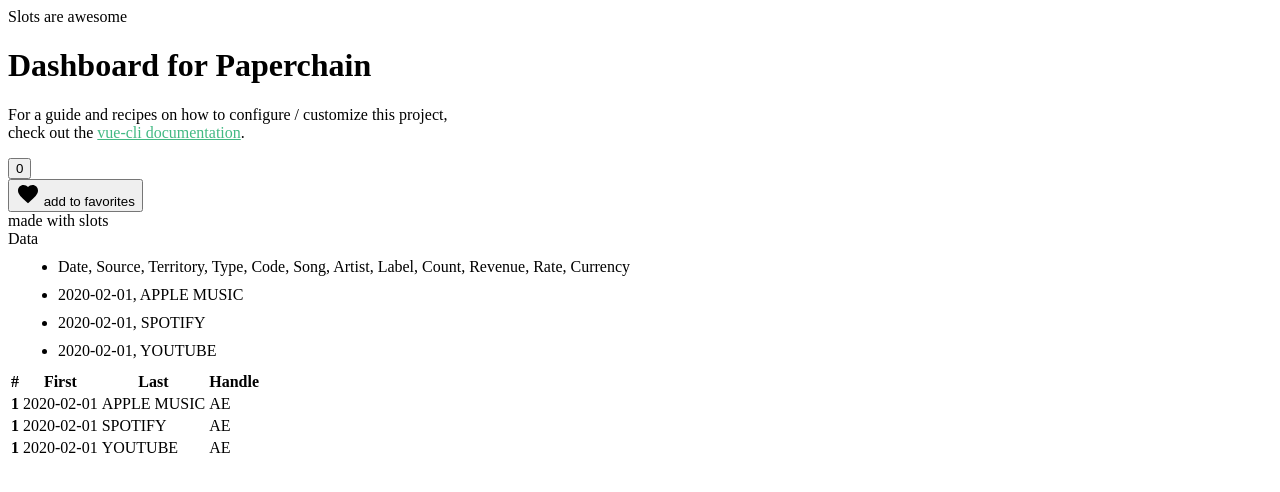
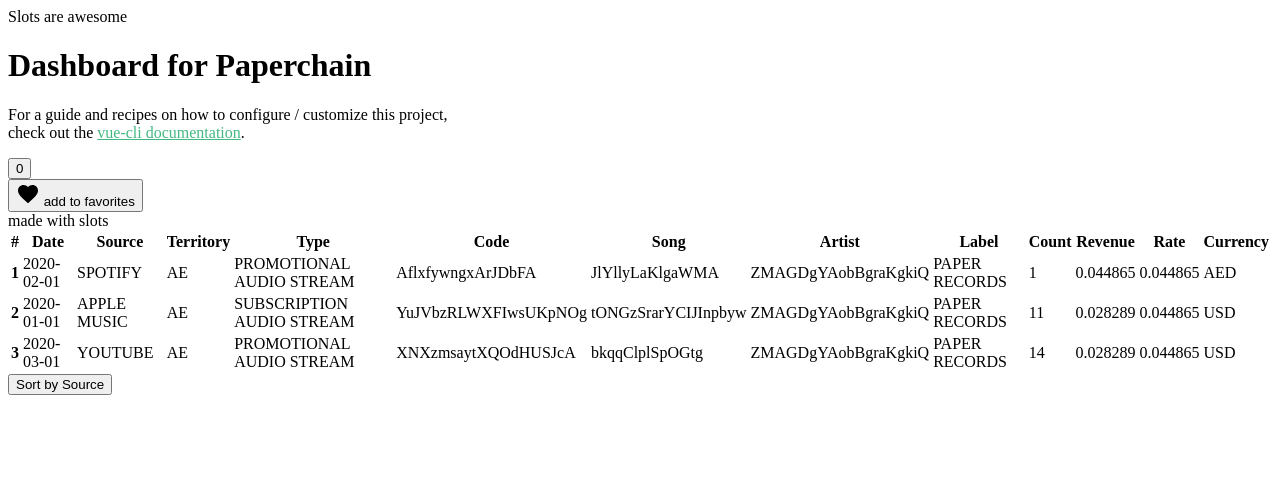
Before and after one commit to Morganhtrotter/Paperchain, a Vue app in the folder dashboard/: page / in a window 1280 px wide. Shown: the top 492 px of the page. Built offline with nearby package versions, Linux system fonts and the light colour scheme.

Commit message:
button to sort by source working

```diff
--- a/dashboard/src/App.vue
+++ b/dashboard/src/App.vue
@@ -10,19 +10,19 @@
         </AppButton>
       </template>
     </AppLayout>
-    <AppUserList>
+    <Table>
       <template #userlist="{list, count}">
         <pre>
           {{ count }}
           {{ list }}
         </pre>
       </template>
-    </AppUserList>
+    </Table>
   </div>
 </template>
 
 <script>
-import AppUserList from './components/AppUserList.vue';
+import Table from './components/Table.vue';
 import AppLayout from './components/AppLayout.vue';
 import HelloWorld from './components/HelloWorld.vue';
 import AppButton from './components/AppButton.vue';
@@ -35,7 +35,7 @@ export default {
     AppButton,
     Icon,
     AppLayout,
-    AppUserList
+    Table
   },
   methods: {
     log() {
--- a/dashboard/src/components/AppUserList.vue
+++ /dev/null
@@ -1,73 +0,0 @@
-<template>
-  <section>
-    <slot name="title">Data</slot>
-      <ul class="userlist">
-        <li>
-          <div>
-            Date, Source, Territory, Type, Code, Song, Artist, Label, Count, Revenue, Rate, Currency
-          </div>
-        </li>
-        <li v-for="item in items" :key="item.isrc">
-          <slot name="listitem" :user="item">
-            <div>
-              <div>
-                <div>{{ item.metric_date }}, {{ item.source }}</div>
-              </div>
-            </div>
-          </slot>
-        </li>
-      </ul>
-      <table class="table">
-        <thead>
-          <tr>
-            <th scope="col">#</th>
-            <th scope="col">First</th>
-            <th scope="col">Last</th>
-            <th scope="col">Handle</th>
-          </tr>
-        </thead>
-        <tbody>
-          <tr v-for="item in items" :key="item.isrc">
-            <th scope="row">1</th>
-            <td>{{ item.metric_date}}</td>
-            <td>{{ item.source }}</td>
-            <td>{{ item.territory }}</td>
-          </tr>
-        </tbody>
-      </table>
-  </section>
-</template>
-
-<script>
-export default {
-  data() {
-    return {
-      items: [
-        {metric_date: "2020-02-01", source: "APPLE MUSIC", territory: "AE", metric_type: "PROMOTIONAL AUDIO STREAM", isrc: "AflxfywngxArJDbFA", asset_name: "JlYllyLaKlgaWMA", party_name: "ZMAGDgYAobBgraKgkiQ", label_name: "PAPER RECORDS", units: "1", amount: "0.044865", per_unit_rate: "0.044865", currency: "AED"},
-        {metric_date: "2020-02-01", source: "SPOTIFY", territory: "AE", metric_type: "SUBSCRIPTION AUDIO STREAM", isrc: "YuJVbzRLWXFIwsUKpNOg", asset_name: "tONGzSrarYCIJInpbyw", party_name: "ZMAGDgYAobBgraKgkiQ", label_name: "PAPER RECORDS", units: "11", amount: "0.028289", per_unit_rate: "0.044865", currency: "USD"},
-        {metric_date: "2020-02-01", source: "YOUTUBE", territory: "AE", metric_type: "PROMOTIONAL AUDIO STREAM", isrc: "XNXzmsaytXQOdHUSJcA", asset_name: "bkqqClplSpOGtg", party_name: "ZMAGDgYAobBgraKgkiQ", label_name: "PAPER RECORDS", units: "14", amount: "0.028289", per_unit_rate: "0.044865", currency: "USD"},
-      ]
-    }
-  }
-};
-</script>
-
-<style>
-.userlist {
-  margin: 10px;
-}
-.userlist img {
-  border-radius: 50%;
-  margin-right: 1rem;
-}
-.userlist li + li {
-  margin-top: 10px;
-}
-.userlist li > div {
-  display: flex;
-  align-items: center;
-}
-.userlist li div div {
-  flex: 1;
-}
-</style>
--- /dev/null
+++ b/dashboard/src/components/Table.vue
@@ -0,0 +1,79 @@
+<template>
+  <section>
+      <table class="table">
+        <thead>
+          <tr>
+            <th scope="col">#</th>
+            <th scope="col">Date</th>
+            <th scope="col">Source</th>
+            <th scope="col">Territory</th>
+            <th scope="col">Type</th>
+            <th scope="col">Code</th>
+            <th scope="col">Song</th>
+            <th scope="col">Artist</th>
+            <th scope="col">Label</th>
+            <th scope="col">Count</th>
+            <th scope="col">Revenue</th>
+            <th scope="col">Rate</th>
+            <th scope="col">Currency</th>
+          </tr>
+        </thead>
+        <tbody>
+          <tr v-for="item in items" :key="item.isrc">
+            <th scope="row">{{ getCount() }}</th>
+            <td>{{ item.metric_date}}</td>
+            <td>{{ item.source }}</td>
+            <td>{{ item.territory }}</td>
+            <td>{{ item.metric_type}}</td>
+            <td>{{ item.isrc }}</td>
+            <td>{{ item.asset_name }}</td>
+            <td>{{ item.party_name }}</td>
+            <td>{{ item.label_name }}</td>
+            <td>{{ item.units }}</td>
+            <td>{{ item.amount }}</td>
+            <td>{{ item.per_unit_rate }}</td>
+            <td>{{ item.currency }}</td>
+          </tr>
+        </tbody>
+      </table>
+      <button v-on:click="sort()">Sort by Source</button>
+  </section>
+</template>
+
+<script>
+var count = 1;
+export default {
+  data() {
+    return {
+      items: [
+        {metric_date: "2020-02-01", source: "SPOTIFY", territory: "AE", metric_type: "PROMOTIONAL AUDIO STREAM", isrc: "AflxfywngxArJDbFA", asset_name: "JlYllyLaKlgaWMA", party_name: "ZMAGDgYAobBgraKgkiQ", label_name: "PAPER RECORDS", units: "1", amount: "0.044865", per_unit_rate: "0.044865", currency: "AED"},
+        {metric_date: "2020-01-01", source: "APPLE MUSIC", territory: "AE", metric_type: "SUBSCRIPTION AUDIO STREAM", isrc: "YuJVbzRLWXFIwsUKpNOg", asset_name: "tONGzSrarYCIJInpbyw", party_name: "ZMAGDgYAobBgraKgkiQ", label_name: "PAPER RECORDS", units: "11", amount: "0.028289", per_unit_rate: "0.044865", currency: "USD"},
+        {metric_date: "2020-03-01", source: "YOUTUBE", territory: "AE", metric_type: "PROMOTIONAL AUDIO STREAM", isrc: "XNXzmsaytXQOdHUSJcA", asset_name: "bkqqClplSpOGtg", party_name: "ZMAGDgYAobBgraKgkiQ", label_name: "PAPER RECORDS", units: "14", amount: "0.028289", per_unit_rate: "0.044865", currency: "USD"},
+      ]
+    }
+  },
+  methods: {
+    getCount() {
+      return count++;
+    },
+    sort() {
+      count = 1;
+
+      function compare(a, b) {
+        if (a.source < b.source) {
+          return -1;
+        } else if (a.source > b.source) {
+          return 1;
+        } else {
+          return 0;
+        }
+      }
+
+      return this.items.sort(compare);
+    }
+  }
+};
+</script>
+
+<style>
+</style>
```
